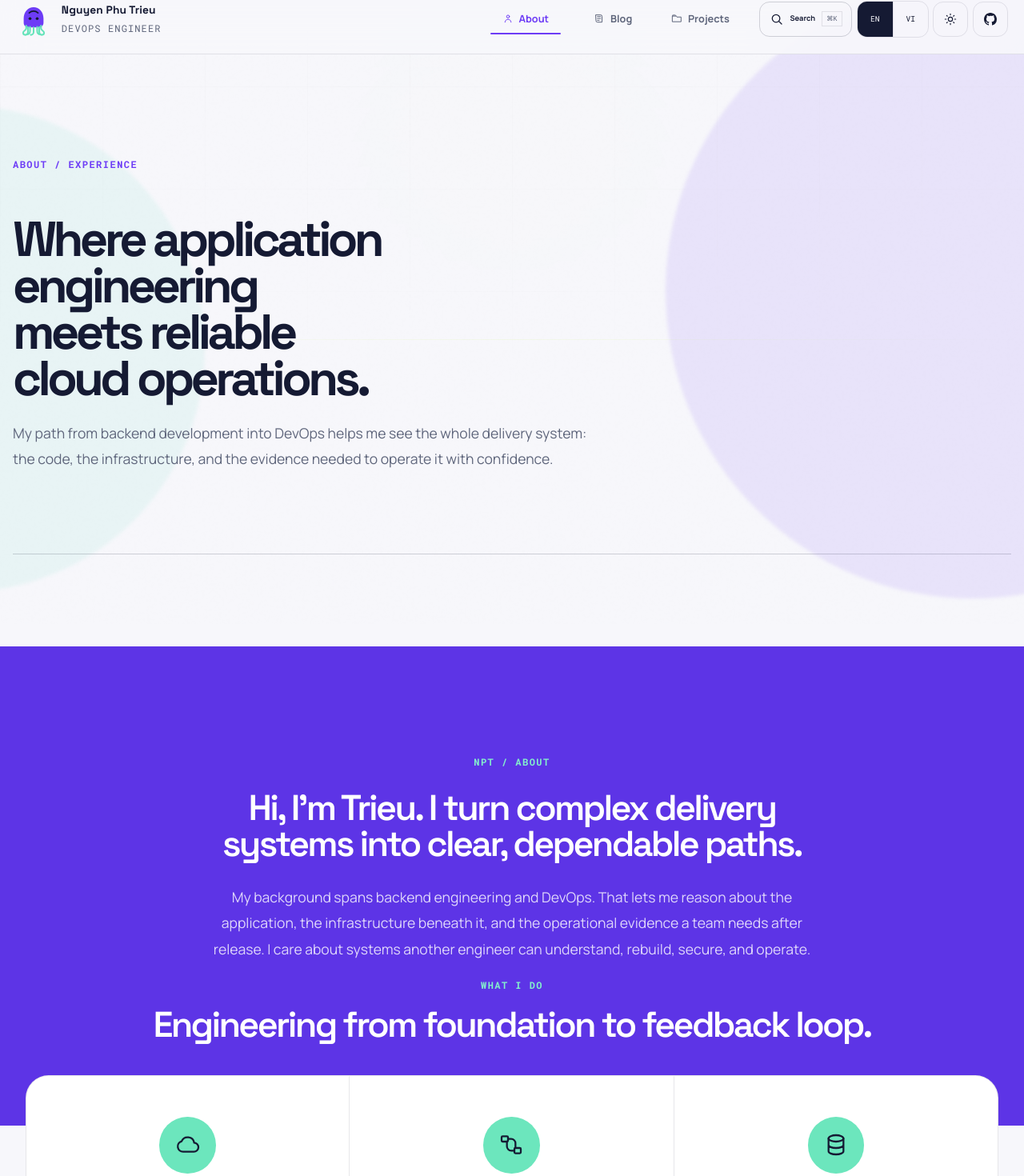
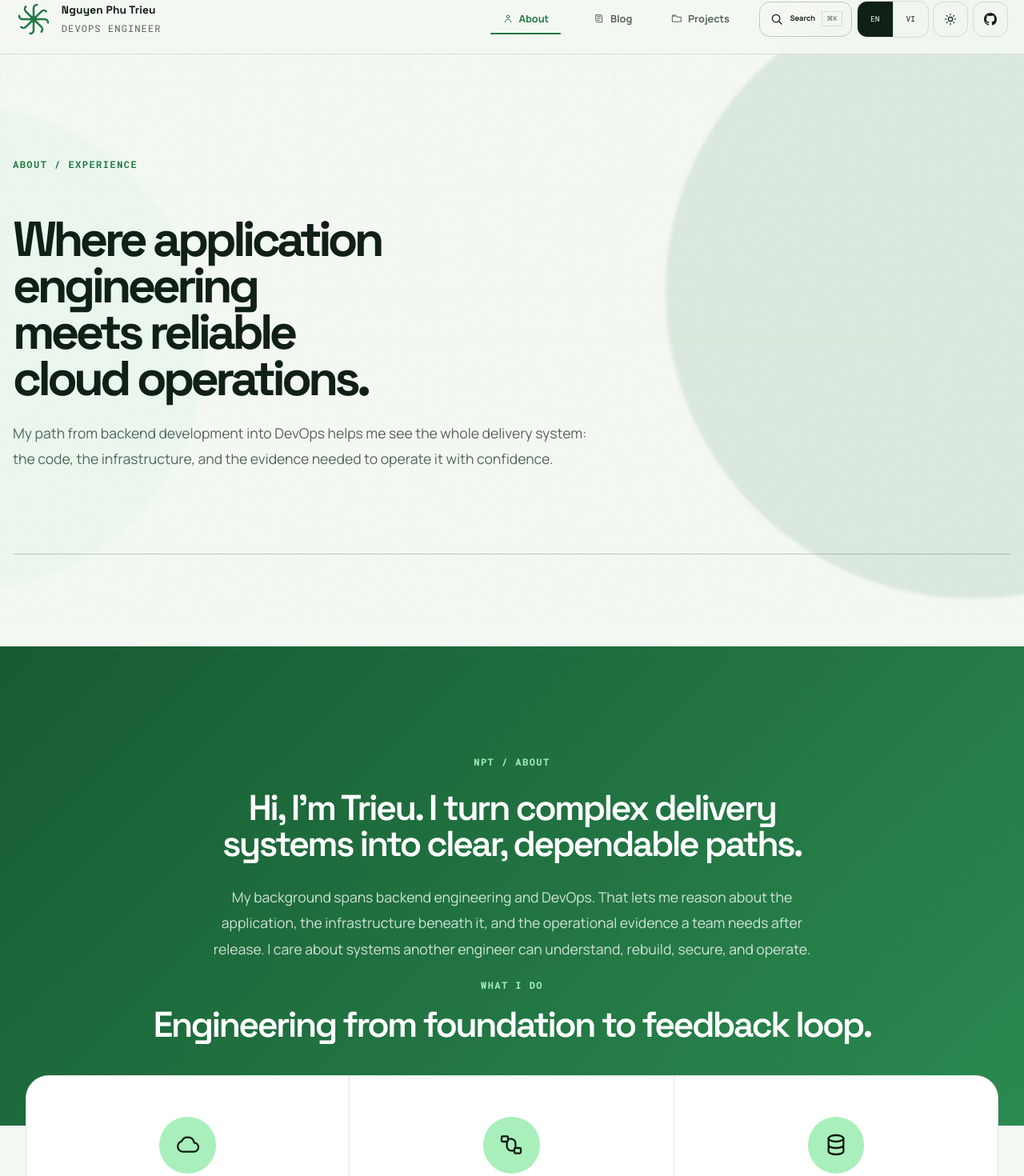
Before and after one commit to TrieuNguyenPhu/portfolio, a Next.js app: page /about in a window 1280 px wide. Shown: the part 20-1490 px from the top of the page at 80% size. Built offline with nearby package versions, Linux system fonts and the light colour scheme.

Commit message:
style(portfolio): unify green identity

```diff
--- a/app/brand-logo.tsx
+++ b/app/brand-logo.tsx
@@ -1,11 +1,17 @@
 export default function BrandLogo({ className }: { className?: string }) {
   return (
     <svg className={className} viewBox="0 0 64 64" aria-hidden="true" focusable="false">
-      <path className="logo-mantle" d="M14 30.5C14 18.7 22 10 32 10s18 8.7 18 20.5v8.2c0 4.6-3.7 8.3-8.3 8.3H22.3c-4.6 0-8.3-3.7-8.3-8.3Z" />
-      <path className="logo-spot" d="M24 20.5c2.3-2.1 5-3.2 8-3.2s5.7 1.1 8 3.2" />
-      <circle className="logo-eye" cx="25.5" cy="31" r="2.6" />
-      <circle className="logo-eye" cx="38.5" cy="31" r="2.6" />
-      <path className="logo-arms" d="M18.5 43.5v5.1c0 4-5.5 4.3-5.5 8.2 0 2.4 1.8 3.7 4 3.7 2.7 0 4.7-2.4 4.7-5.5v-8.6M25.5 46v7.5c0 3.5-2.3 6.2-5.2 6.2M32 47v8.2c0 3.1-2.4 5.3-5.2 5.3M38.5 46v7.5c0 3.5 2.3 6.2 5.2 6.2M45.5 43.5v5.1c0 4 5.5 4.3 5.5 8.2 0 2.4-1.8 3.7-4 3.7-2.7 0-4.7-2.4-4.7-5.5v-8.6" />
+      <g className="logo-arms">
+        <path d="M32 31V12c0-3.4 2.8-6.2 6.2-6.2" />
+        <path d="M32 31V12c0-3.4 2.8-6.2 6.2-6.2" transform="rotate(45 32 32)" />
+        <path d="M32 31V12c0-3.4 2.8-6.2 6.2-6.2" transform="rotate(90 32 32)" />
+        <path d="M32 31V12c0-3.4 2.8-6.2 6.2-6.2" transform="rotate(135 32 32)" />
+        <path d="M32 31V12c0-3.4 2.8-6.2 6.2-6.2" transform="rotate(180 32 32)" />
+        <path d="M32 31V12c0-3.4 2.8-6.2 6.2-6.2" transform="rotate(225 32 32)" />
+        <path d="M32 31V12c0-3.4 2.8-6.2 6.2-6.2" transform="rotate(270 32 32)" />
+        <path d="M32 31V12c0-3.4 2.8-6.2 6.2-6.2" transform="rotate(315 32 32)" />
+      </g>
+      <circle className="logo-core" cx="32" cy="32" r="6" />
     </svg>
   );
 }
--- a/app/globals.css
+++ b/app/globals.css
@@ -710,10 +710,8 @@ h1, h2, h3 { font-family: var(--font-display), sans-serif; }
 
 .brand-mark { background: transparent; border: 0; border-radius: 0; padding: 0; }
 .brand-mark::after { display: none; }
-.logo-mantle { fill: var(--acid); }
-.logo-spot { fill: none; stroke: #151a33; stroke-linecap: round; stroke-width: 2.5; }
-.logo-eye { fill: #151a33; }
-.logo-arms { animation: logo-draw 1.2s cubic-bezier(.16,1,.3,1) both; fill: none; stroke: #65e3ba; stroke-dasharray: 180; stroke-linecap: round; stroke-linejoin: round; stroke-width: 3; }
+.logo-arms { animation: logo-draw 1.1s cubic-bezier(.16,1,.3,1) both; fill: none; stroke: var(--acid); stroke-dasharray: 220; stroke-linecap: round; stroke-linejoin: round; stroke-width: 3.7; }
+.logo-core { fill: var(--acid); }
 
 .primary-nav { background: transparent; border: 0; border-radius: 0; display: grid; gap: 0; grid-template-columns: repeat(3, minmax(0, 1fr)); margin-inline: 1.2rem; overflow: visible; padding: 0; position: relative; width: 20.5rem; }
 .primary-nav::after { content: none; }
@@ -846,3 +844,42 @@ body { font-size: var(--type-body); line-height: 1.6; }
   .story-band h2, .centered-section-heading h2, .folio-section-heading h2 { font-size: clamp(2rem, 9.6vw, 3rem); }
   .featured-project-copy h3 { font-size: clamp(1.9rem, 9vw, 2.8rem); }
 }
+
+/* Original abstract octopus glyph and one green color family. */
+:root,
+:root[data-theme="light"] {
+  --paper: #f4f8f3; --sheet: #ffffff; --sheet-raised: #f8fcf7; --ink: #102016; --muted: #536657; --faint: #788b7b;
+  --rule: rgb(16 32 22 / 12%); --rule-strong: rgb(16 32 22 / 22%); --acid: #237a45; --violet: #237a45; --coral: #237a45;
+  --manifest: linear-gradient(120deg, #1d6d3d, #48ad6d 52%, #91dca8); --manifest-soft: linear-gradient(120deg, rgb(35 122 69 / 11%), rgb(72 173 109 / 9%));
+  --nav-bg: rgb(244 248 243 / 88%); color-scheme: light;
+}
+:root[data-theme="dark"] {
+  --paper: #08130d; --sheet: #0f1d14; --sheet-raised: #17281c; --ink: #f1faf2; --muted: #abc7b1; --faint: #78947e;
+  --rule: rgb(214 247 222 / 11%); --rule-strong: rgb(214 247 222 / 21%); --acid: #7ce7a2; --violet: #7ce7a2; --coral: #7ce7a2;
+  --manifest: linear-gradient(120deg, #50bf77, #7ce7a2 52%, #b9f5ca); --manifest-soft: linear-gradient(120deg, rgb(124 231 162 / 14%), rgb(80 191 119 / 9%));
+  --nav-bg: rgb(8 19 13 / 88%); color-scheme: dark;
+}
+@media (prefers-color-scheme: dark) {
+  :root:not([data-theme]) {
+    --paper: #08130d; --sheet: #0f1d14; --sheet-raised: #17281c; --ink: #f1faf2; --muted: #abc7b1; --faint: #78947e;
+    --rule: rgb(214 247 222 / 11%); --rule-strong: rgb(214 247 222 / 21%); --acid: #7ce7a2; --violet: #7ce7a2; --coral: #7ce7a2;
+    --manifest: linear-gradient(120deg, #50bf77, #7ce7a2 52%, #b9f5ca); --manifest-soft: linear-gradient(120deg, rgb(124 231 162 / 14%), rgb(80 191 119 / 9%));
+    --nav-bg: rgb(8 19 13 / 88%); color-scheme: dark;
+  }
+}
+
+.ambient__glow--one { background: rgb(35 122 69 / 12%); }
+.ambient__glow--two { background: rgb(124 231 162 / 7%); }
+.button--primary { box-shadow: 0 1rem 2rem rgb(35 122 69 / 20%); }
+.button--primary:hover { background: #185c33; border-color: #185c33; }
+.workbench-cloud path, .workbench-monitor circle, .workbench-rack circle, .workbench-chip--gitops rect { fill: #7ce7a2; }
+.workbench-monitor > rect:nth-of-type(2), .workbench-rack > rect:not(:first-of-type), .featured-project-visual, .company-mark, .site-footer, .principles-section { background: #0b1a10; fill: #0b1a10; }
+.workbench-monitor circle { stroke: #0b1a10; }
+.workbench-monitor circle:nth-of-type(3), .workbench-monitor circle:nth-of-type(5), .workbench-chip rect, .workbench-flow { fill: #48ad6d; stroke: #48ad6d; }
+.story-band, .folio-writing { background: linear-gradient(135deg, #175b32, #2b8a50); }
+.story-band span, .centered-section-heading > span, .folio-writing > div > span, .principles-section .centered-section-heading > span, .principles-grid article > .ui-icon, .footer-mail > span, .footer-mail > .ui-icon { color: #a9efbb; }
+.expertise-icon { background: #a9efbb; color: #0b1a10; }
+.principles-grid article > span { color: #7ce7a2; }
+.principles-grid article:hover, .footer-mail:hover { border-color: #7ce7a2; }
+.project-kicker span::before, .folio-status i { background: #48ad6d; box-shadow: 0 0 0 .25rem rgb(72 173 109 / 13%); }
+.logo-arms, .logo-core { color: var(--acid); }
--- a/app/layout.tsx
+++ b/app/layout.tsx
@@ -23,7 +23,7 @@ const display = Space_Grotesk({
 
 const designContract = `<!--
 THESIS: A personal DevOps portfolio where technical depth feels clear, approachable, and memorable.
-OWN-WORLD: Airy editorial space, deep ink, electric violet and mint signals, plus living cloud-system illustrations.
+OWN-WORLD: Airy editorial space, deep green ink, and a single family of green signals with living cloud-system illustrations.
 STORY: Visitors meet Trieu through a human introduction, understand his capabilities, inspect evidence-rich work, then make contact.
 FIRST VIEWPORT: A concise engineering promise and custom cloud workbench illustration establish personality and focus.
 FORM: Spacious storytelling with native CSS/SVG motion and progressive enhancement.
```
Also changed, not shown: app/icon.svg.
